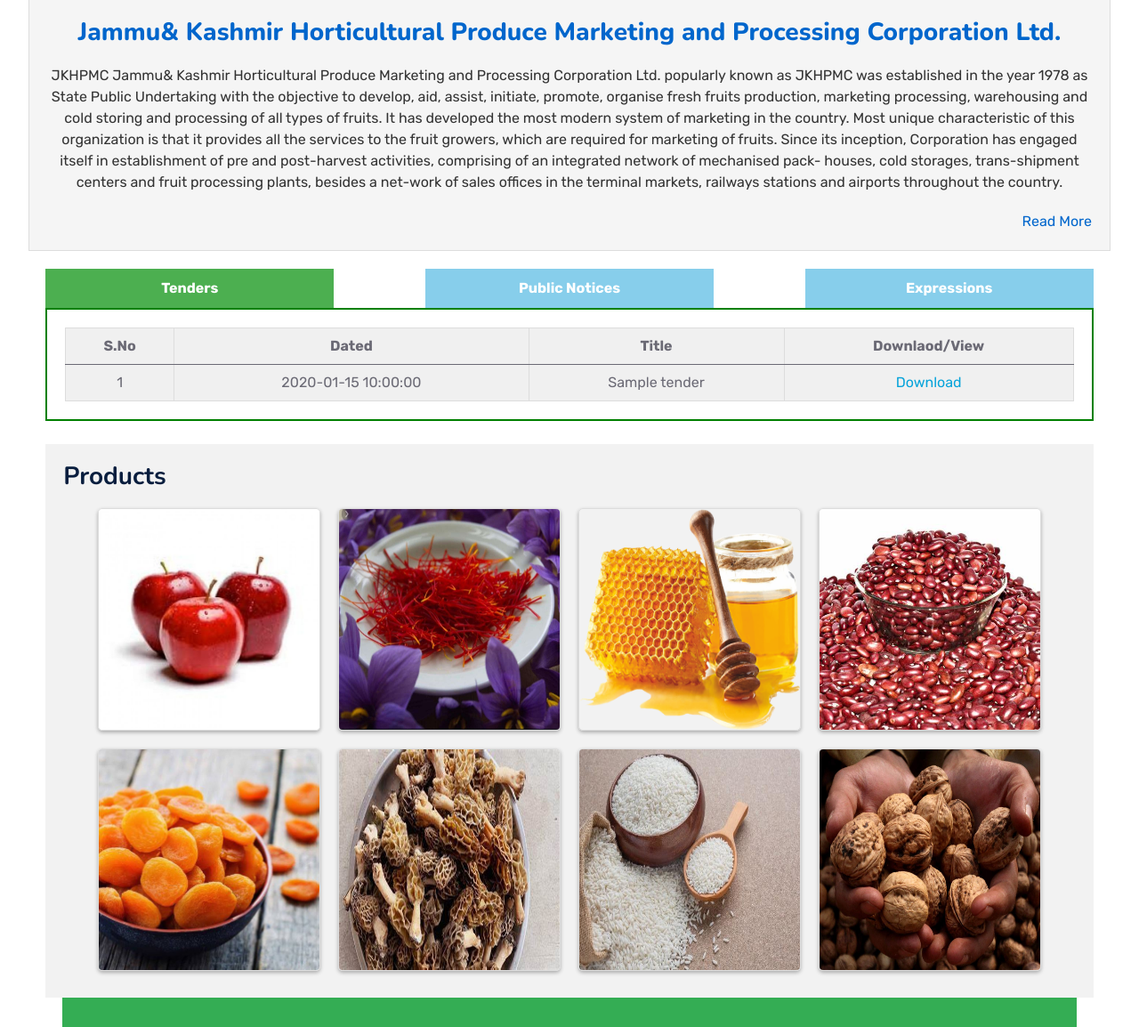
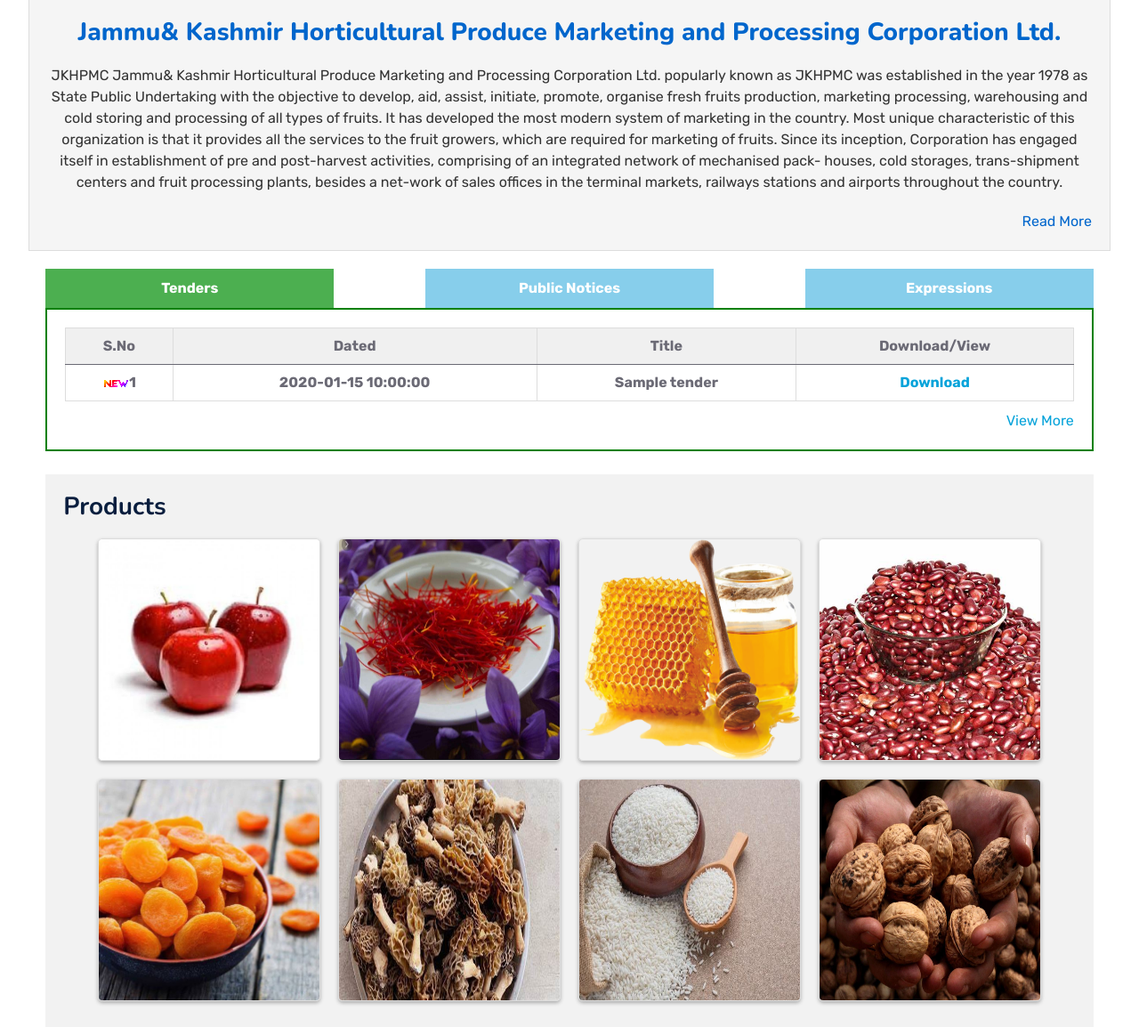
Before and after one commit to AdhyanG/php_jkhpmc, a PHP site: page / in a window 1280 px wide. Shown: the part 740-1894 px from the top of the page at 89% size. Run offline with PHP 8.4, Linux system fonts and the light colour scheme; tables that the repository leaves empty or names only in its code hold one stand-in row (values such as "Sample post"); grey boxes marked "Sample" are stand-in pictures; some libraries are stand-ins or nearby versions.

Commit message:
homenewtable

```diff
--- a/css/index.css
+++ b/css/index.css
@@ -257,6 +257,35 @@
       padding: 10px ;
     }
   }
+  /*highlight*/
+  table.ui.celled.selectable.unstackable.table tbody tr:nth-child(even) {
+    background-color: bisque;
+    font-weight: bold;
+  }
+
+  table.ui.celled.selectable.unstackable.table tbody tr:nth-child(odd) {
+    background-color: #fff;
+    font-weight:bold;
+  }
+  #public_notices {
+    overflow: auto;
+  }
+  #public_notices {
+    overflow: auto;
+  }
+  #public_notices {
+    overflow: auto;
+  }
+
+  .ui.table {
+    width: 100%;
+  }
+
+  .center.aligned {
+    text-align: right;
+    margin-top: 10px;
+  }
+
 
 
 
--- a/index.php
+++ b/index.php
@@ -309,7 +309,7 @@ else
         <th class="">S.No</th>
         <th class="">Dated</th>
         <th class="">Title</th>
-        <th class="">Downlaod/View</th>
+        <th class="">Download/View</th>
       </tr>
     </thead>
     <?php
@@ -327,8 +327,7 @@ $runSql=mysqli_query($db,$sql);
     {
       ?>
       <tr>
-        <td><?=$sno++;?></td>
-
+        <td><img src="img/new.gif"><?=$sno++;?></td>
         <td><?=$row['dated']?></td>
         <td><?=$row['notification_title']?></td>
         <td><a href="tenders.php">Download</a></td>
@@ -346,7 +345,11 @@ $runSql=mysqli_query($db,$sql);
 
     </tbody>
   </table>
+  <div class="center aligned">
+      <a href="tenders.php">View More</a>
+    </div>
 </div>
+
 
 <div style="overflow: auto"id="public_notices" class="tabcontent">
   <table class="ui celled selectable unstackable table">
@@ -372,13 +375,11 @@ $runSelect=mysqli_query($db,$select);
         {
           ?>
             <tr>
-              <td><?=$sno_2++?></td>
+              <td><img src="img/new.gif"><?=$sno_2++?></td>
               <td class="date"><?=$post['dated']?></td>
               <td><?=$post['notification_title']?></td>
               <td><a href="public.php">Download</a></td>
       </tr>
-
-
 
 
 
@@ -387,19 +388,21 @@ $runSelect=mysqli_query($db,$select);
 
     }
     ?>
-
     </tbody>
   </table>
+  <div class="center aligned">
+      <a href="public.php">View More</a>
+    </div>
 </div>
 
 <div style="overflow: auto" id="expressions" class="tabcontent">
   <table class="ui celled selectable unstackable table">
     <thead class="">
       <tr class="center aligned">
-        <th class="">S.No</th>
+        <th class="">S.No </th>
         <th class="">Dated</th>
         <th class="">Title</th>
-        <th class="">Downlaod/View</th>
+        <th class="">Download/View</th>
       </tr>
     </thead>
     <?php
@@ -409,7 +412,6 @@ $runSelect=mysqli_query($db,$select);
 
 
 ?>
-
     <tbody>
     <?php
 if(mysqli_num_rows($runMethod)>0)
@@ -420,7 +422,7 @@ if(mysqli_num_rows($runMethod)>0)
 
 
       <tr>
-        <td><?=$sno_3++?></td>
+        <td><img src="img/new.gif"><?=$sno_3++?></td>
         <td class="date"><?=$post['dated']?></td>
         <td><?=$post['notification_title']?></td>
         <td><a href="./expp.php">Download</a></td>
@@ -432,6 +434,9 @@ if(mysqli_num_rows($runMethod)>0)
 
     </tbody>
   </table>
+  <div class="center aligned">
+      <a href="expp.php">View More</a>
+    </div>
 </div>
 
 
```
Also changed, not shown: img/new.gif (added).
